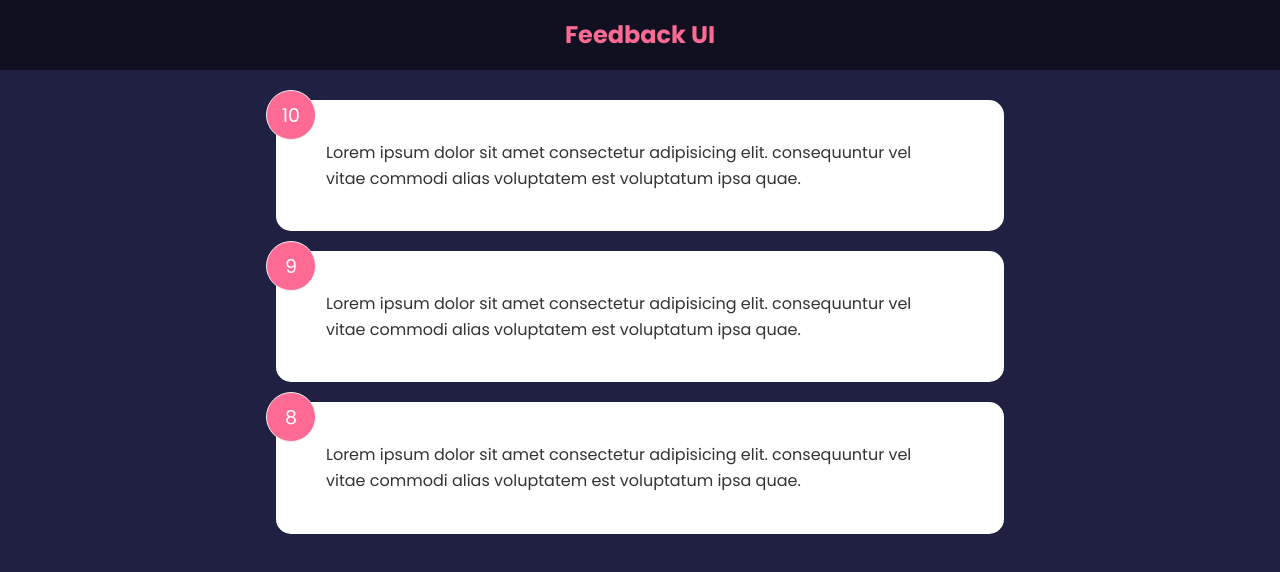
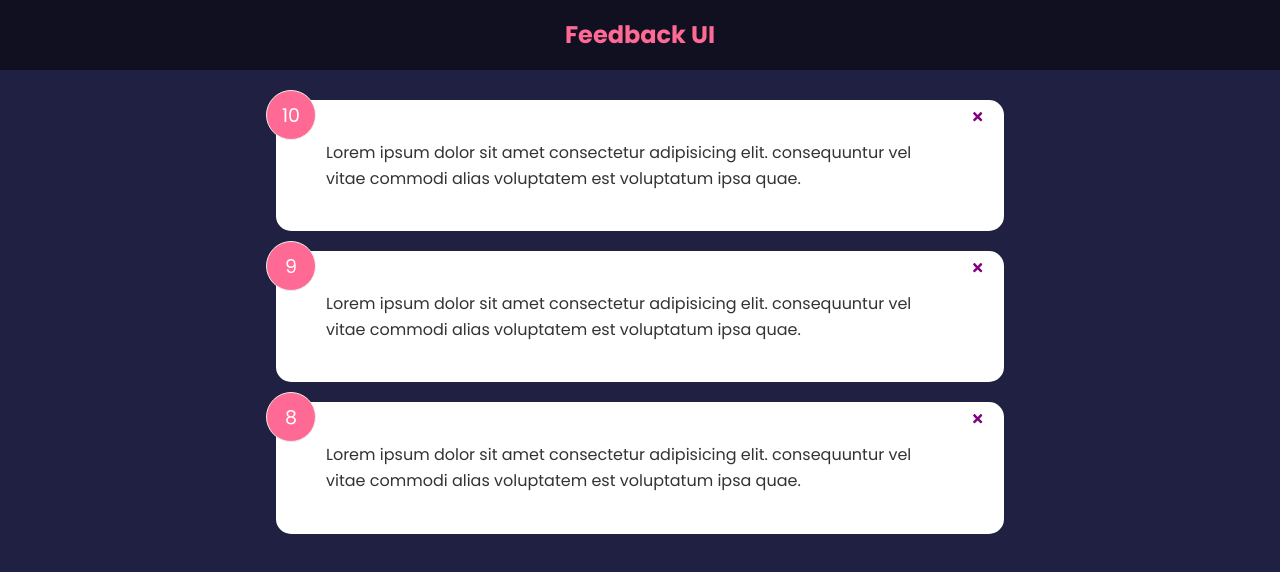
Before and after one commit to Farshad-585/feedback-app, a React (Create React App) app in the folder feedback-app/: page / in a window 1280 px wide. Shown: the top 572 px of the page. Built offline with nearby package versions, Linux system fonts and the light colour scheme.

Commit message:
Added feedback deletion functionality

```diff
--- a/feedback-app/src/App.js
+++ b/feedback-app/src/App.js
@@ -4,11 +4,18 @@ import FeedbackList from './components/FeedbackList'
 import FeedbackData from './data/FeedbackData'
 function App() {
   const [feedbacks, setFeedbacks] = useState(FeedbackData)
+
+  const deleteFeedback = (id) => {
+    if (window.confirm('Are you sure you want to delete this feedback?')) {
+      setFeedbacks(feedbacks.filter((feedback) => feedback.id !== id))
+    }
+  }
+
   return (
     <>
       <Header />
       <div className='container'>
-        <FeedbackList feedbacks={feedbacks}/>
+        <FeedbackList feedbacks={feedbacks} handleDelete={deleteFeedback}/>
       </div>
     </>
   )
--- a/feedback-app/src/components/FeedbackItem.jsx
+++ b/feedback-app/src/components/FeedbackItem.jsx
@@ -1,10 +1,13 @@
 import PropTypes from 'prop-types'
+import {FaTimes} from 'react-icons/fa'
 
 import Card from './shared/Card'
-function FeedbackItem({ feedback }) {
+
+function FeedbackItem({ feedback, handleDelete }) {
   return (
     <Card>
       <div className='num-display'>{feedback.rating}</div>
+      <button onClick={() =>handleDelete(feedback.id)} className='close'><FaTimes color='purple'/></button>
       <div className='text-display'>{feedback.text}</div>
     </Card>
   )
--- a/feedback-app/src/components/FeedbackList.jsx
+++ b/feedback-app/src/components/FeedbackList.jsx
@@ -1,12 +1,12 @@
 import FeedbackItem from "./FeedbackItem"
 import PropTypes from 'prop-types'
 
-function FeedbackList({ feedbacks }) {
-  if (!feedbacks || !feedbacks.length === 0) {
+function FeedbackList({ feedbacks, handleDelete }) {
+  if (!feedbacks || feedbacks.length === 0) {
     return <p>No feedbacks yet.</p>
   }
   return <div className='feedback-list'>
-    {feedbacks.map(feedback => <FeedbackItem key={feedback.id} feedback={feedback} />)}
+    {feedbacks.map(feedback => <FeedbackItem key={feedback.id} feedback={feedback} handleDelete={handleDelete}/>)}
   </div>
 }
 
--- /dev/null
+++ b/package.json
@@ -0,0 +1,5 @@
+{
+  "dependencies": {
+    "react-icons": "^4.3.1"
+  }
+}
```
Also changed, not shown: 1 other file (tests, documents, lock files or other folders).
